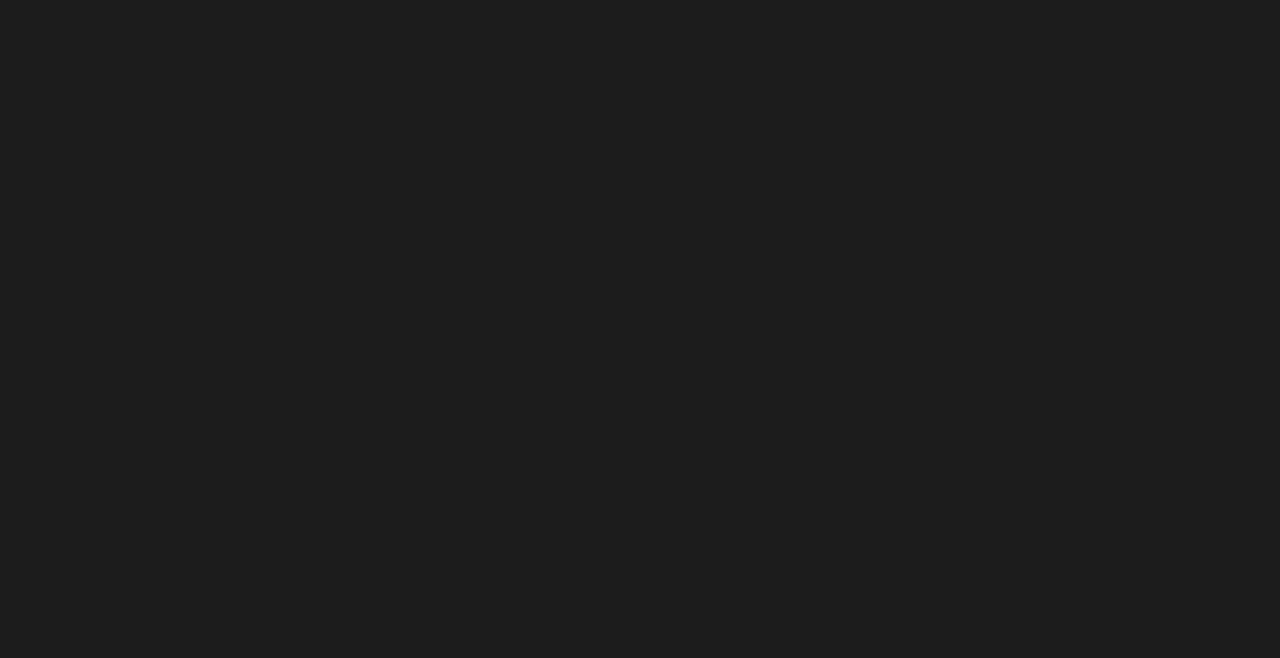
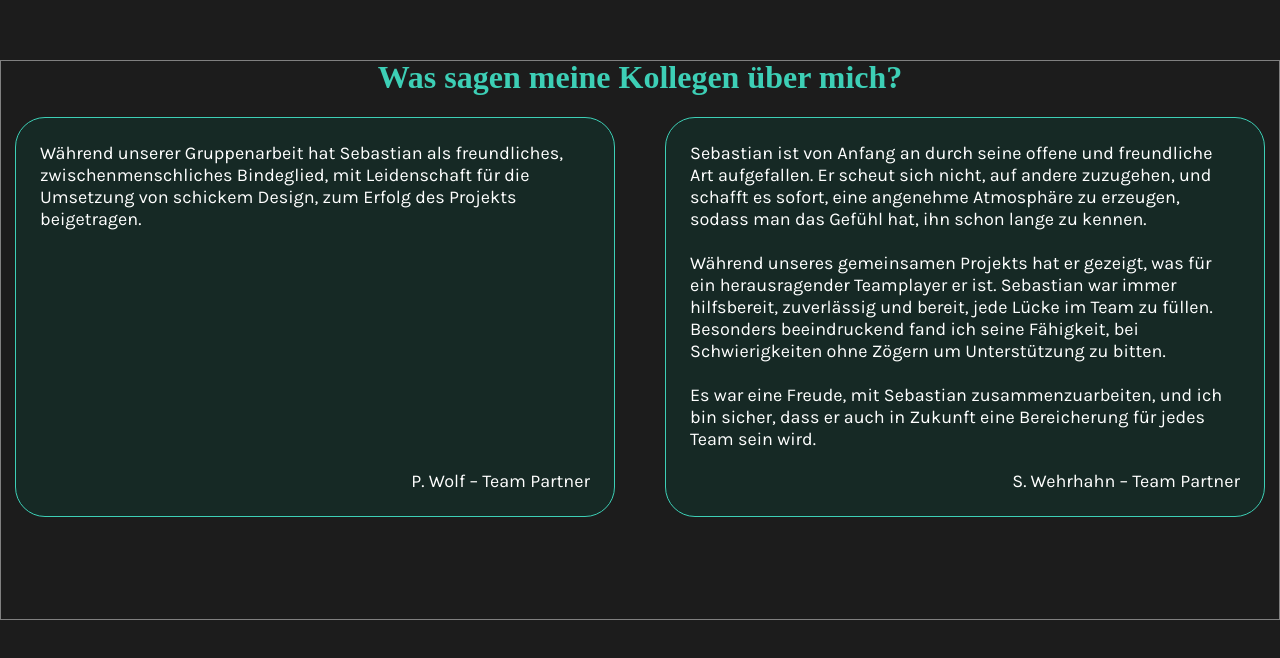
Before and after one commit to SebastianBoehme/Portfolio, an Angular app: page / in a window 1280 px wide. Shown: the part 3260-3918 px from the top of the page. Built offline with nearby package versions, Linux system fonts and the light colour scheme; a web font is replaced by a local one.

Commit message:
started with designing the reference cards and added a array to render existing references dynamically.

```diff
--- a/src/app/references/references.component.html
+++ b/src/app/references/references.component.html
@@ -3,7 +3,15 @@
 
 <section class="references">
 <div class="references-content">
-
+    <h2 class="fira-code">Was sagen meine Kollegen über mich?</h2>
+  <div class="references-slider">
+     @for (ref of references; track ref) {
+      <div class="ref-card">
+        <p class="quote karla">{{ ref.reference }}</p>
+        <p class="author karla"> {{ ref.author }}</p>
+      </div>
+    }
+  </div>
 </div>
 
 </section>
--- a/src/app/references/references.component.scss
+++ b/src/app/references/references.component.scss
@@ -6,3 +6,50 @@
     justify-content: center;
     align-items: center;
 }
+
+.references-content {
+    height: 70svh;
+    gap: 24px;
+    max-width: 1440px;
+    width: 100%;
+    border: solid 1px grey;
+    display: flex;
+    flex-direction: column;
+    justify-content: space-between;
+    align-items: center;
+        h2 {
+            font-size: 32px;
+            font-weight: 700;
+            line-height: 100%;
+            color: rgba(61, 207, 182, 1);
+        }
+}
+
+.references-slider {
+    display: flex;
+    height: 100%;
+    gap: 50px;
+}
+
+.ref-card {
+    height: 400px;
+    width: 600px;
+    display: flex;
+    flex-direction: column;
+    justify-content: space-between;
+    background-color: rgba(8, 70, 59, 0.3);
+    border: solid 1px rgba(61, 207, 182, 1);
+    border-radius: 30px;
+    padding: 24px;
+        .quote {
+            text-align: left;
+            white-space: pre-line;
+        }
+        .author {
+            text-align: right;
+        }
+        p{
+            color: rgba(255, 255, 255, 1);
+            font-size: 18px;
+        }
+}
--- a/src/app/references/references.component.ts
+++ b/src/app/references/references.component.ts
@@ -1,4 +1,9 @@
 import { Component } from '@angular/core';
+
+interface Reference {
+  author: string;
+  reference: string;
+}
 
 @Component({
   selector: 'app-references',
@@ -9,4 +14,19 @@ import { Component } from '@angular/core';
 })
 export class ReferencesComponent {
 
+  references: Reference[] = [
+    {
+      author: 'P. Wolf – Team Partner',
+      reference: 'Während unserer Gruppenarbeit hat Sebastian als freundliches, zwischenmenschliches Bindeglied, mit Leidenschaft für die Umsetzung von schickem Design, zum Erfolg des Projekts beigetragen.'
+    },
+    {
+      author: 'S. Wehrhahn – Team Partner',
+      reference: `Sebastian ist von Anfang an durch seine offene und freundliche Art aufgefallen. Er scheut sich nicht, auf andere zuzugehen, und schafft es sofort, eine angenehme Atmosphäre zu erzeugen, sodass man das Gefühl hat, ihn schon lange zu kennen.
+
+Während unseres gemeinsamen Projekts hat er gezeigt, was für ein herausragender Teamplayer er ist. Sebastian war immer hilfsbereit, zuverlässig und bereit, jede Lücke im Team zu füllen. Besonders beeindruckend fand ich seine Fähigkeit, bei Schwierigkeiten ohne Zögern um Unterstützung zu bitten.
+
+Es war eine Freude, mit Sebastian zusammenzuarbeiten, und ich bin sicher, dass er auch in Zukunft eine Bereicherung für jedes Team sein wird.`
+    }
+  ];
+
 }
```
